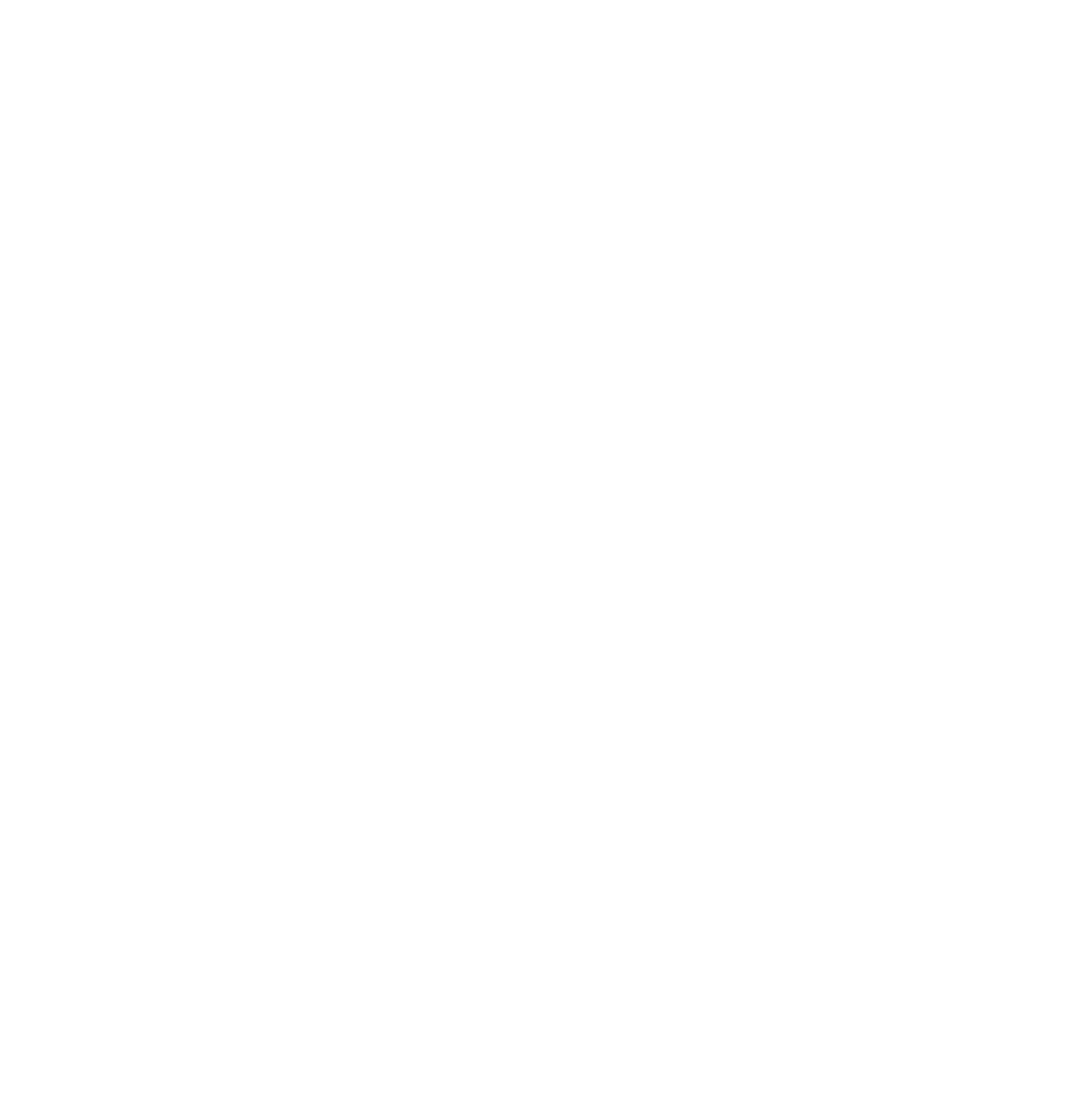
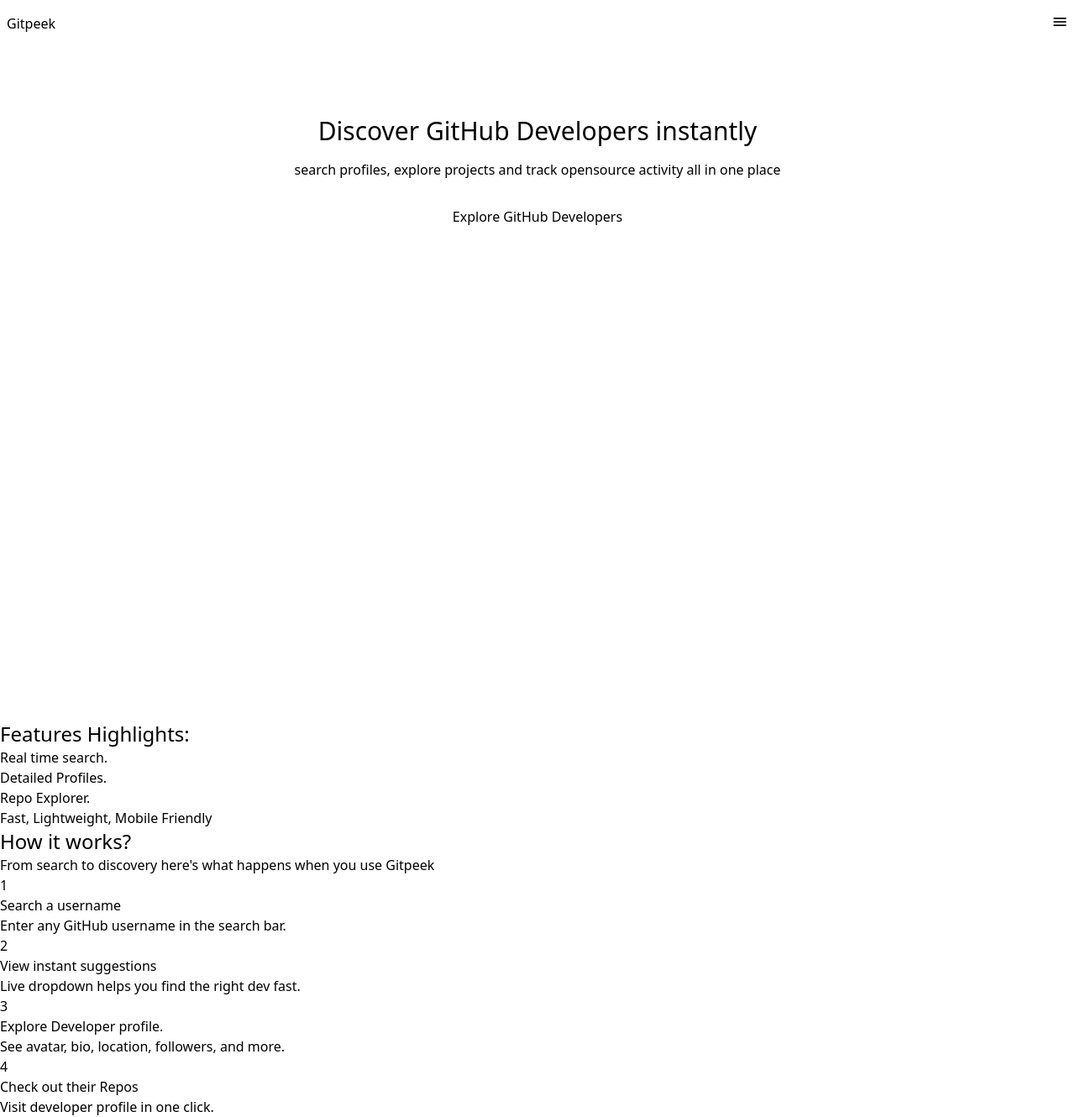
Before and after one commit to knowingEyes/js-github-user-search, a website built with Vite: page index.html in a window 1280 px wide. Shown: the whole page at 84% size. Before the commit the page ends 800 px from the top, so only its background shows below. Built offline with nearby package versions, Linux system fonts and the light colour scheme.

Commit message:
setup: add boilerplate HTML structure

```diff
--- a/index.html
+++ b/index.html
@@ -1,12 +1,82 @@
-<!doctype html>
+<!DOCTYPE html>
 <html lang="en">
   <head>
-
     <meta charset="UTF-8" />
     <meta name="viewport" content="width=device-width, initial-scale=1.0" />
     <title>Gitpeek</title>
   </head>
   <body class="">
+    <header class="px-2 py-4">
+      <div class="flex flex-row align-middle justify-between">
+        <sapn>Gitpeek</sapn>
+        <button>
+          <span class="material-icons text-[20px] cursor-pointer">menu</span>
+        </button>
+      </div>
+    </header>
+    <main>
+      <!-- Hero -->
+      <section class="">
+        <div class="pt-20 h-screen w-full px-2 container mx-auto">
+          <h1 class="text-3xl text-center">
+            Discover GitHub Developers instantly
+          </h1>
+          <p class="my-4 text-center">
+            search profiles, explore projects and track opensource activity all
+            in one place
+          </p>
+          <button class="cursor-pointer p-4 w-full rounded-2xl">
+            Explore GitHub Developers
+          </button>
+        </div>
+      </section>
+      <!-- Features highlights -->
+      <section>
+        <h2 class="text-2xl">Features Highlights:</h2>
+        <div>
+          <div>Real time search.</div>
+          <div>Detailed Profiles.</div>
+          <div>Repo Explorer.</div>
+          <div>Fast, Lightweight, Mobile Friendly</div>
+        </div>
+      </section>
+      <!-- How it works -->
+      <section>
+        <h2 class="text-2xl">How it works?</h2>
+        <h3>
+          From search to discovery here's what happens when you use Gitpeek
+        </h3>
+        <div>
+          <div class="flow-num">1</div>
+          <div class="label-con">
+            <h4>Search a username</h4>
+            <p>Enter any GitHub username in the search bar.</p>
+          </div>
+        </div>
+        <div>
+          <div class="flow-num">2</div>
+          <div class="label-con">
+            <h4>View instant suggestions</h4>
+            <p>Live dropdown helps you find the right dev fast.</p>
+          </div>
+        </div>
+        <div>
+          <div class="flow-num">3</div>
+          <div class="label-con">
+            <h4>Explore Developer profile.</h4>
+            <p>See avatar, bio, location, followers, and more.</p>
+          </div>
+        </div>
+        <div>
+          <div class="flow-num">4</div>
+          <div class="label-con">
+            <h4>Check out their Repos</h4>
+            <p>Visit developer profile in one click.</p>
+          </div>
+        </div>
+      </section>
+    </main>
+    <footer></footer>
     <script type="module" src="/src/main.js"></script>
   </body>
 </html>
--- a/src/main.js
+++ b/src/main.js
@@ -1 +1 @@
-import './style.css'
+import './style.css';
--- a/src/style.css
+++ b/src/style.css
@@ -1,2 +1,5 @@
 @import "tailwindcss";
-@import "material-icons/iconfont/material-icons.css"
+@import "material-icons/iconfont/material-icons.css";
+ .material-icons {
+  font-size: revert-layer;
+  }
```
